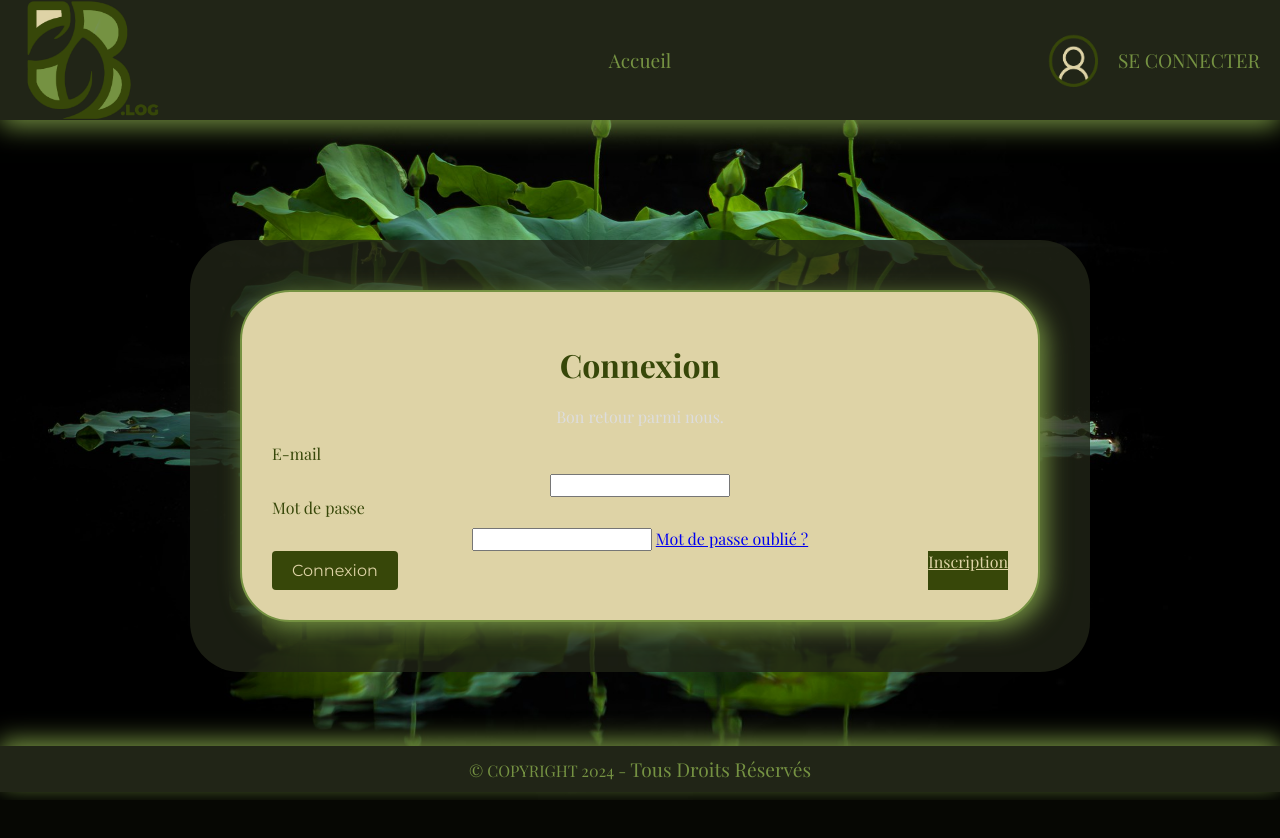
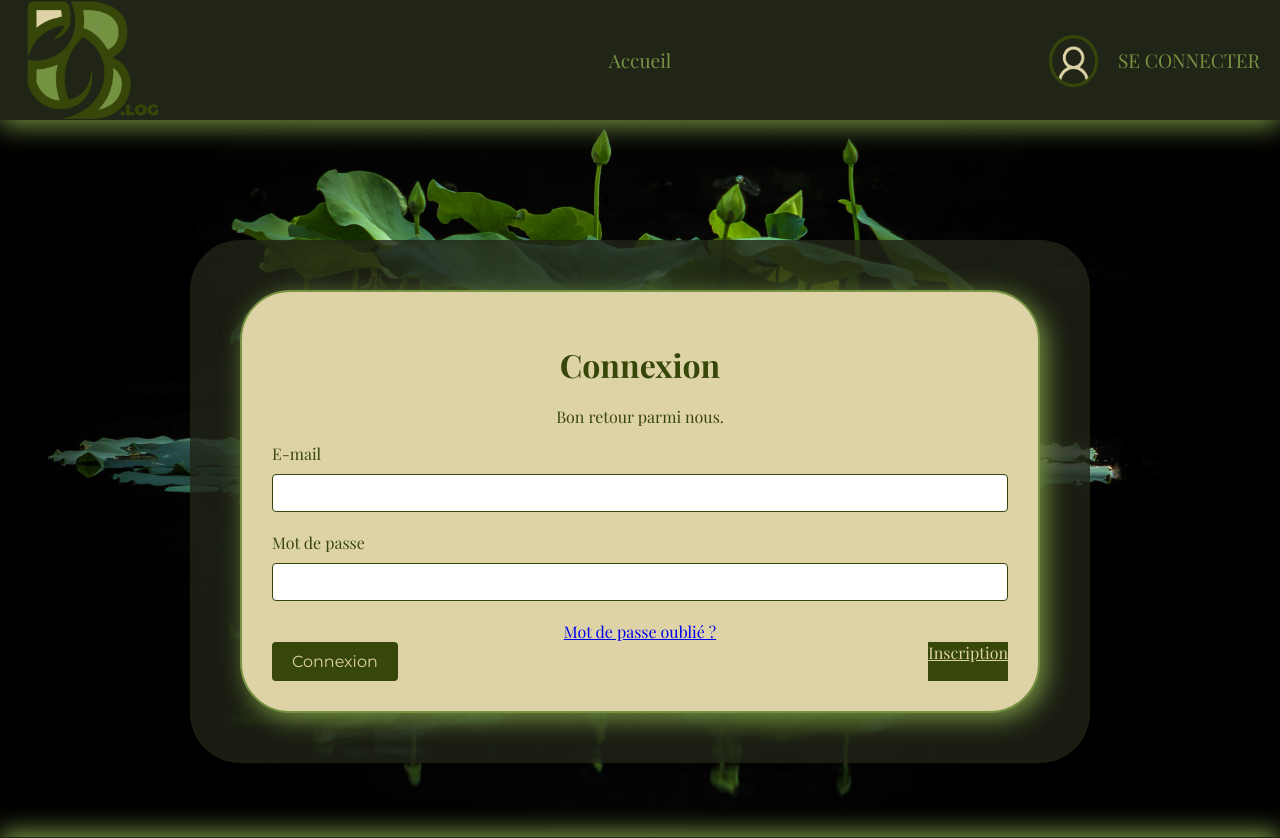
Before and after one commit to Dev-Relax/Blog-AFPA-ECF4, a PHP site: page /Blog-AFPA-ECF4/login in a window 1280 px wide. Shown: the top 838 px of the page. Before the commit the page ends 799 px from the top, so only its background shows below. Run offline with PHP 8.4, Linux system fonts and the light colour scheme.

Commit message:
update styles.css, inscription.php, connexion.php

```diff
--- a/assets/css/style.css
+++ b/assets/css/style.css
@@ -300,6 +300,8 @@ footer section article span a:hover {
 }
 
 .form-container input[type="text"],
+.form-container input[type="email"],
+.form-container input[type="password"],
 .form-container textarea,
 .form-container select {
     width: 100%;
--- a/src/template/connexion.php
+++ b/src/template/connexion.php
@@ -24,7 +24,7 @@ if ($_SERVER['REQUEST_METHOD'] == 'POST') {
     <div class="form-container-wrapper">
         <div class="form-container">
             <h1>Connexion</h1>
-            <p>Bon retour parmi nous.</p>
+            <p class="inscription">Bon retour parmi nous.</p>
             <?= !$error ? "" : "<p class='error'>ERRREUR : L'addresse e-mail ou le mot de passe que vous avez rentrez est incorrecte.</p>"; ?>
             <form method="POST" action="">
                 <label for="email">E-mail</label>
--- a/src/template/inscription.php
+++ b/src/template/inscription.php
@@ -22,7 +22,7 @@ if($_SERVER['REQUEST_METHOD'] == 'POST'){
     <div class="form-container-wrapper">
         <div class="form-container">
             <h1>Inscription</h1>
-            <p class="inscription">Vous avez déjà un compte ? <a href="../User/login.html" class="connexion-link">Connexion</a></p>
+            <p class="inscription">Vous avez déjà un compte ? <a href="./Blog-AFPA-ECF4/login" class="connexion-link">Connexion</a></p>
             <form method="post" action="">
                 <label for="pseudo">Pseudo</label>
                 <input type="text" id="pseudo" name="pseudo" required>
```
